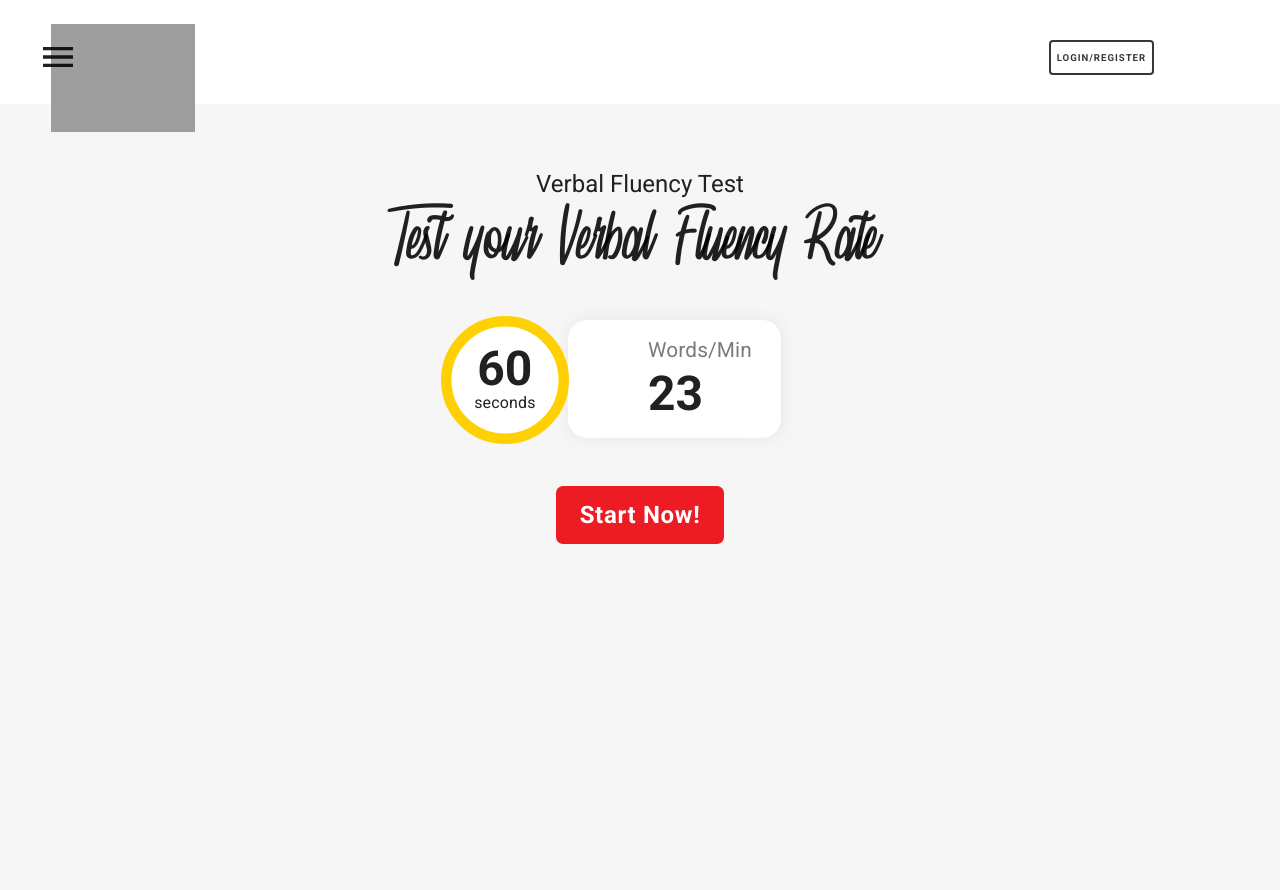
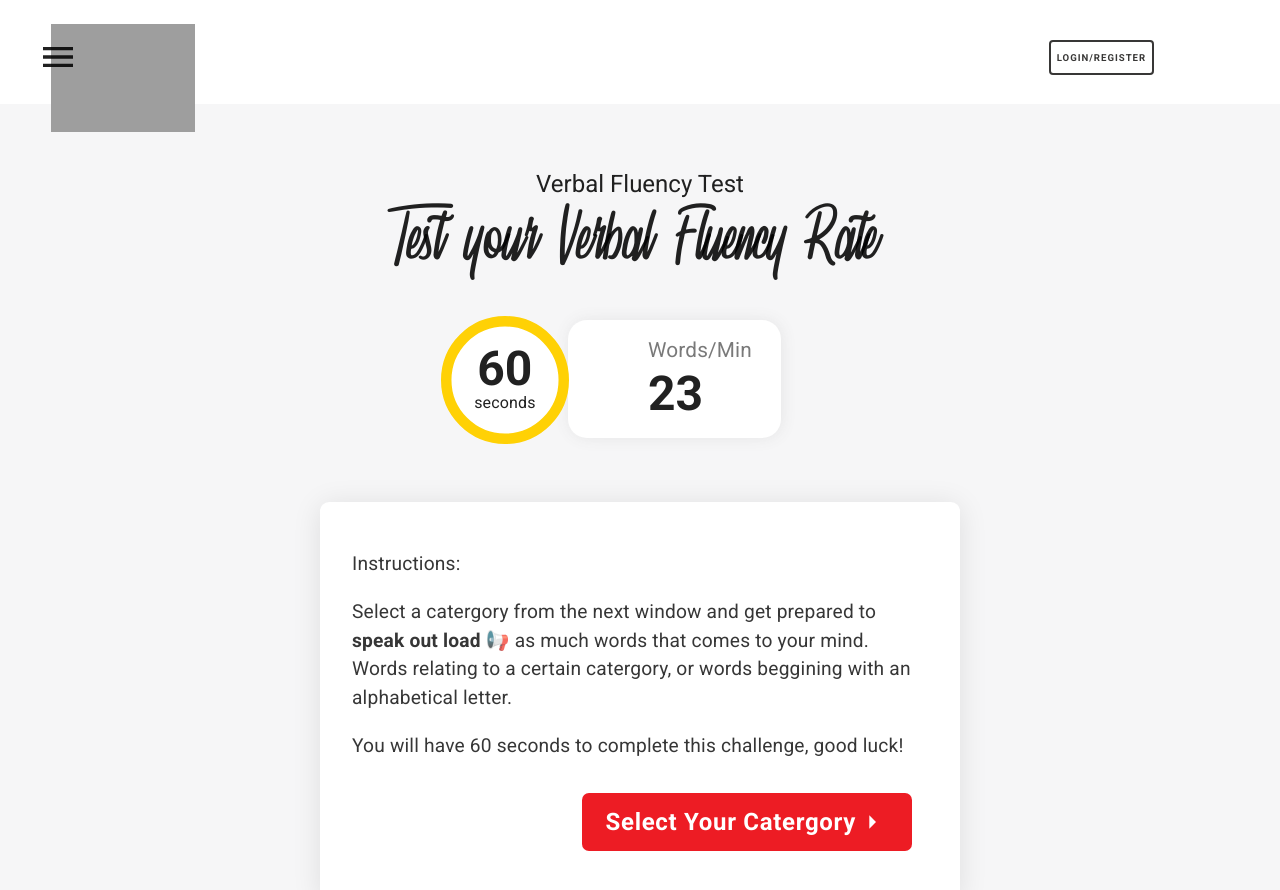
Before and after one commit to shaznan/speech-therapy-app, a Next.js app: page /performtest in a window 1280 px wide. Both pictures are taken after a click on the button "Start Now!". Shown: the top 890 px of the page. Before the commit the page ends 800 px from the top, so only its background shows below. Built offline with nearby package versions, Linux system fonts and the light colour scheme; grey boxes are pictures that could not be loaded.

Commit message:
add instructions card component, conditionally render instructions card window on button click, add button animation to startnowbtn

```diff
--- a/components/Common_Layout/Button/Button.js
+++ b/components/Common_Layout/Button/Button.js
@@ -1,6 +1,7 @@
 import React from "react";
 import { makeStyles } from "@material-ui/core/styles";
 import Button from "@material-ui/core/Button";
+import ArrowRightIcon from "@material-ui/icons/ArrowRight";
 
 const useStyles = makeStyles({
   primarybutton: {
@@ -9,6 +10,9 @@ const useStyles = makeStyles({
     "&:hover": {
       backgroundColor: "#ff0008",
       transform: "scale(1.03)",
+      "& $icon": {
+        transform: "TranslateX(5px)",
+      },
     },
     padding: "0.5rem 1.5rem",
     fontWeight: "bold",
@@ -19,15 +23,31 @@ const useStyles = makeStyles({
       fontSize: "1.5rem",
     },
   },
+
+  icon: {
+    transition: "0.3s ease-in-out",
+    fontSize: "2rem",
+    // visibility: 'hidden'
+  },
 });
 
-function DynamicButton({ type, text }) {
+function DynamicButton({ type = "primary", text = "", onClickHandler = "" }) {
   const classes = useStyles();
 
   return (
     <div>
-      <Button className={type === "primary" ? classes.primarybutton : null}>
+      <Button
+        onClick={onClickHandler}
+        className={
+          type === "primary" || "primarywitharrow"
+            ? classes.primarybutton
+            : null
+        }
+      >
         {text}
+        {type === "primarywitharrow" && (
+          <ArrowRightIcon className={classes.icon} />
+        )}
       </Button>
     </div>
   );
--- a/components/Common_Layout/Typography/Paragraph.js
+++ b/components/Common_Layout/Typography/Paragraph.js
@@ -3,7 +3,7 @@ import Typography from "@material-ui/core/Typography";
 import { makeStyles } from "@material-ui/core/styles";
 
 const useStyles = makeStyles({
-  subtitle: {
+  paragraph: {
     fontSize: "1.2rem",
     marginBottom: "3rem",
     marginTop: "2rem",
@@ -18,11 +18,15 @@ const useStyles = makeStyles({
   },
 });
 
-function Paragraph({ text }) {
+function Paragraph({ text, customstyle = {} }) {
   const classes = useStyles();
   return (
     <Fragment>
-      <Typography variant="subtitle1" className={classes.subtitle}>
+      <Typography
+        variant="subtitle1"
+        className={classes.paragraph}
+        style={customstyle}
+      >
         {text}
       </Typography>
     </Fragment>
--- /dev/null
+++ b/components/PerformTest_components/layout/DisplayInstructions/DisplayInstructions.js
@@ -0,0 +1,52 @@
+import React from "react";
+import { Fragment } from "react";
+import Paragraph from "../../../Common_Layout/Typography/Paragraph";
+import Button from "../../../Common_Layout/Button/Button";
+import Grid from "@material-ui/core/Grid";
+import { useStyles } from "./DisplayInstructions_styles";
+import { paragraphstyle } from "./DisplayInstructions_styles";
+import { testActions } from "../../../../store/performTestSlice";
+import { useDispatch } from "react-redux";
+
+function DisplayInstructions() {
+  const classes = useStyles();
+  const dispatch = useDispatch();
+
+  const onClickHandler = (e) => {
+    e.preventDefault();
+    dispatch(testActions.setShowInstructions(false));
+  };
+
+  return (
+    <Fragment>
+      <Grid item lg={12} className={classes.container}>
+        <div className={classes.card}>
+          <Paragraph
+            customstyle={paragraphstyle}
+            text={[
+              <p style={{}}>Instructions:</p>,
+              <p>
+                Select a catergory from the next window and get prepared to
+                <strong> speak out load 📢 </strong> as much words that comes to
+                your mind. Words relating to a certain catergory, or words
+                beggining with an alphabetical letter.
+              </p>,
+              <p>
+                You will have 60 seconds to complete this challenge, good luck!
+              </p>,
+            ]}
+          />
+          <div className={classes.btncontainer}>
+            <Button
+              onClickHandler={onClickHandler}
+              type="primarywitharrow"
+              text="Select your catergory"
+            />
+          </div>
+        </div>
+      </Grid>
+    </Fragment>
+  );
+}
+
+export default DisplayInstructions;
--- /dev/null
+++ b/components/PerformTest_components/layout/DisplayInstructions/DisplayInstructions_styles.js
@@ -0,0 +1,29 @@
+import { makeStyles } from "@material-ui/core/styles";
+
+const useStyles = makeStyles({
+  container: {
+    display: "flex",
+    justifyContent: "center",
+    marginTop: "4rem",
+  },
+  card: {
+    backgroundColor: "white",
+    padding: "1rem 3rem 3rem 2rem",
+    width: "40rem",
+    borderRadius: "9px",
+    boxShadow: "0px 3px 29px rgba(0,0,0,0.1)",
+  },
+  btncontainer: {
+    display: "flex",
+    justifyContent: "flex-end",
+    marginTop: "2rem",
+  },
+});
+
+export { useStyles };
+
+export const paragraphstyle = {
+  opacity: "0.9",
+  marginBottom: "1rem",
+  width: "36rem",
+};
--- a/components/PerformTest_components/layout/StartNowBtn.jsx
+++ b/components/PerformTest_components/layout/StartNowBtn.jsx
@@ -3,14 +3,27 @@ import { Fragment } from "react";
 import DynamicButton from "../../Common_Layout/Button/Button";
 import Grid from "@material-ui/core/Grid";
 import { performtestStyles } from "./PerformTest_Styles";
+import { useDispatch } from "react-redux";
+import { testActions } from "../../../store/performTestSlice";
 
 function StartNowBtn() {
+  const dispatch = useDispatch();
   const classes = performtestStyles();
+
+  const onClickHandler = (e) => {
+    e.preventDefault();
+    dispatch(testActions.setShowStartBtn(false));
+  };
+
   return (
     <Fragment>
       <Grid item lg={12}>
         <div className={classes.startnowcontainer}>
-          <DynamicButton type="primary" text="Start Now!" />
+          <DynamicButton
+            onClickHandler={onClickHandler}
+            type="primary"
+            text="Start Now!"
+          />
         </div>
       </Grid>
     </Fragment>
--- a/pages/performtest/index.js
+++ b/pages/performtest/index.js
@@ -1,4 +1,4 @@
-import React, { Fragment } from "react";
+import React, { Fragment, useEffect } from "react";
 import Navbar from "../../components/Common_Layout/Navbar/Navbar";
 import Grid from "@material-ui/core/Grid";
 import { useStyles } from "../../styles/global.styles";
@@ -6,9 +6,22 @@ import { performtestStyles } from "../../components/PerformTest_components/layou
 import Title from "../../components/PerformTest_components/layout/Title/Title.component";
 import DisplayCurrentProgress from "../../components/PerformTest_components/layout/DisplayCurrentProgress/DisplayCurrentProgress";
 import StartNowBtn from "../../components/PerformTest_components/layout/StartNowBtn";
+import { useSelector, useDispatch } from "react-redux";
+import DisplayInstructions from "../../components/PerformTest_components/layout/DisplayInstructions/DisplayInstructions";
+import { testActions } from "../../store/performTestSlice";
 
 function index() {
+  const dispatch = useDispatch();
+  const showStartBtn = useSelector((state) => state.performtest.showStartBtn);
   const classes = performtestStyles();
+  const showInstructions = useSelector(
+    (state) => state.performtest.showInstructions
+  );
+
+  useEffect(() => {
+    !showStartBtn && dispatch(testActions.setShowInstructions(true));
+  }, [showStartBtn]);
+
   useStyles(); //include global styles
   return (
     <Fragment>
@@ -17,7 +30,8 @@ function index() {
         <Grid container spacing={0}>
           <Title />
           <DisplayCurrentProgress />
-          <StartNowBtn />
+          {showStartBtn && <StartNowBtn />}
+          {showInstructions && <DisplayInstructions />}
         </Grid>
       </div>
     </Fragment>
--- a/store/index.js
+++ b/store/index.js
@@ -1,8 +1,12 @@
 import { configureStore } from "@reduxjs/toolkit";
 import navSlice from "./navSlice";
+import performTestSlice from "./performTestSlice";
 
 const store = configureStore({
-  reducer: { navigation: navSlice.reducer },
+  reducer: {
+    navigation: navSlice.reducer,
+    performtest: performTestSlice.reducer,
+  },
 });
 
 export default store;
--- a/store/navSlice.js
+++ b/store/navSlice.js
@@ -17,8 +17,6 @@ const navSlice = createSlice({
   },
 });
 
-// export const uiActions = navSlice.actions;
-
 export const navActions = navSlice.actions;
 
 export default navSlice;
--- /dev/null
+++ b/store/performTestSlice.js
@@ -0,0 +1,21 @@
+import { createSlice } from "@reduxjs/toolkit";
+
+const performTestSlice = createSlice({
+  name: "performtest",
+  initialState: {
+    showStartBtn: true,
+    showInstructions: false,
+  },
+  reducers: {
+    setShowStartBtn: (state, action) => {
+      state.showStartBtn = action.payload;
+    },
+    setShowInstructions: (state, action) => {
+      state.showInstructions = action.payload;
+    },
+  },
+});
+
+export const testActions = performTestSlice.actions;
+
+export default performTestSlice;
```
